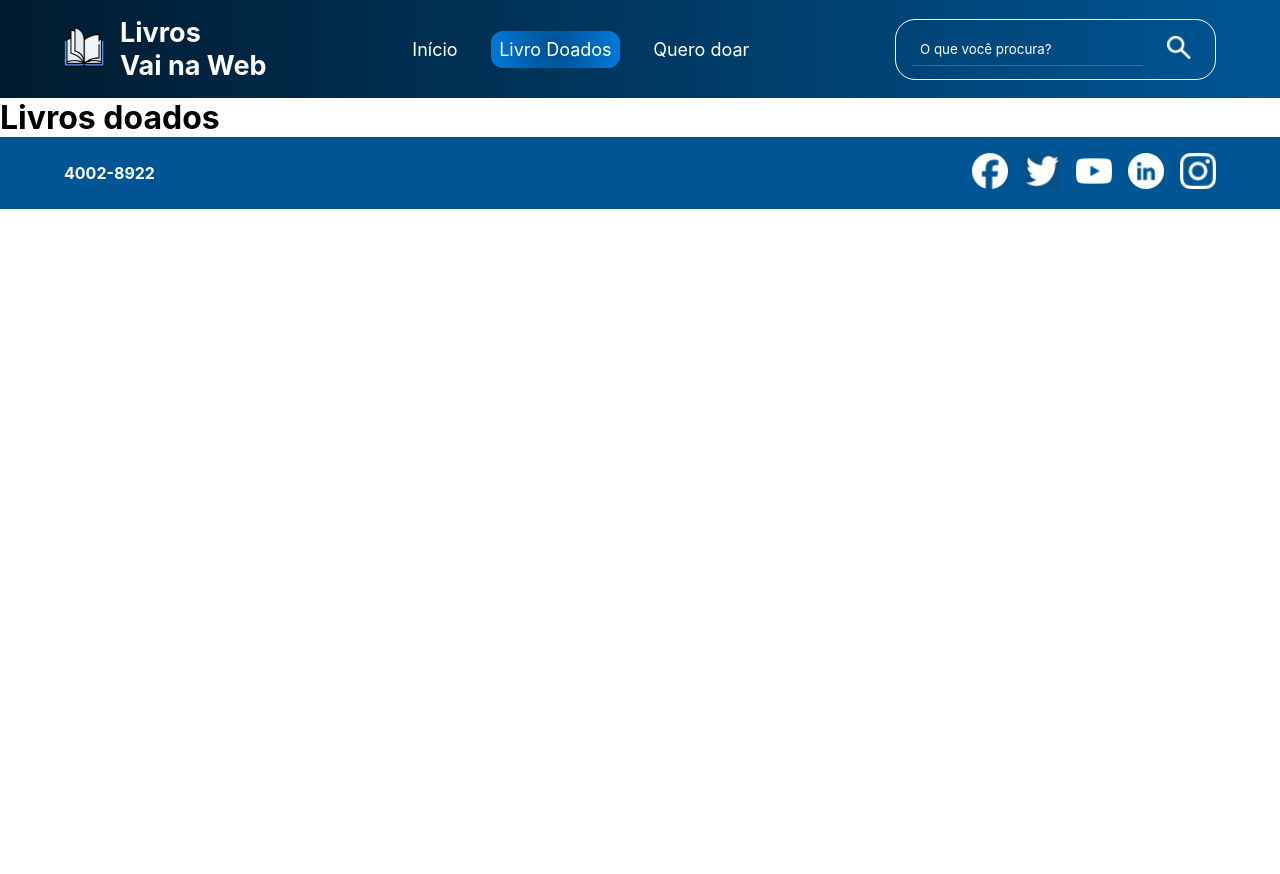
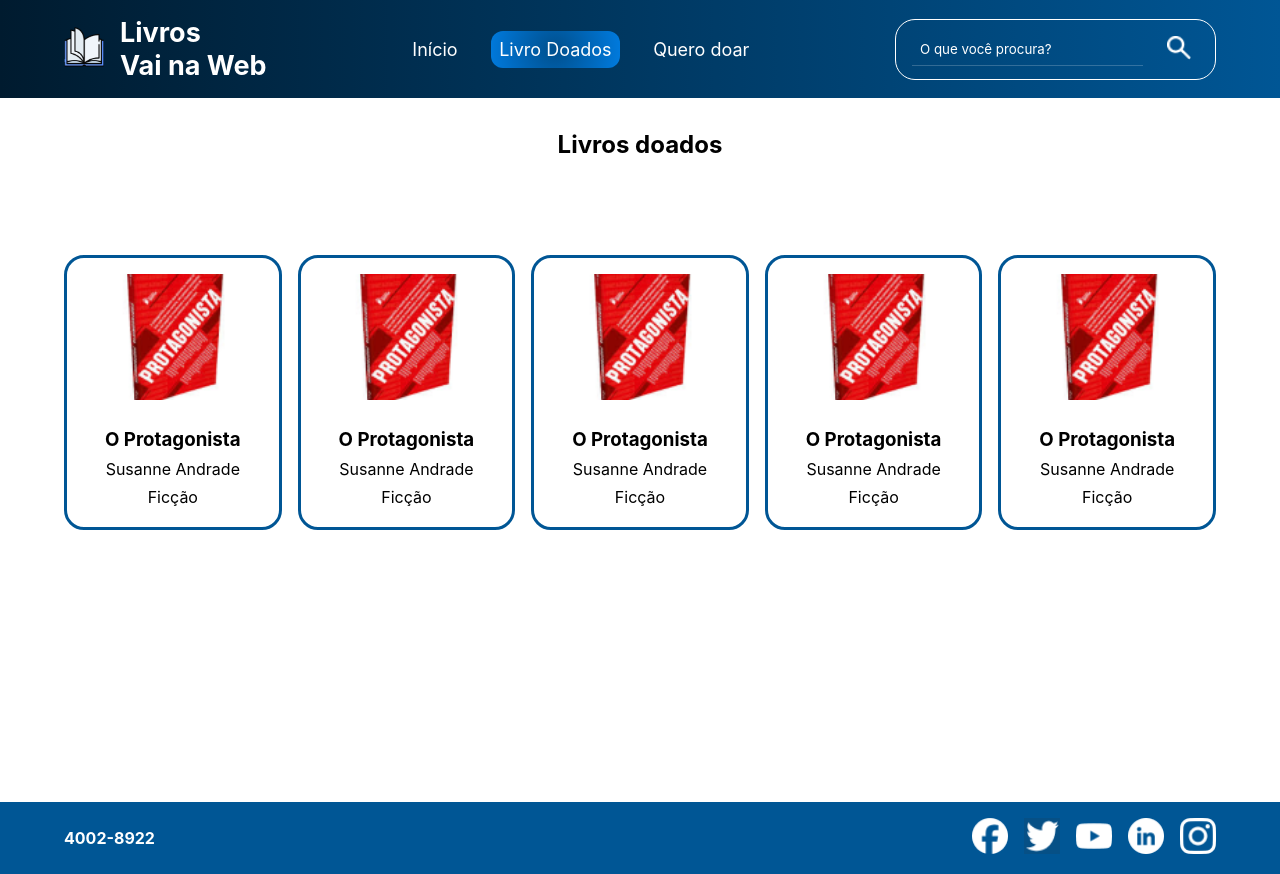
Before and after one commit to argelhr/VNW---desafio-final-mod-1, a React (Vite) app: page /livros_doados in a window 1280 px wide. Before the commit the page ends 800 px from the top, so only its background shows below. Built offline with nearby package versions, Linux system fonts and the light colour scheme.

Commit message:
feat: rota donate_books

```diff
--- a/src/routes/AppRoutes.jsx
+++ b/src/routes/AppRoutes.jsx
@@ -2,6 +2,7 @@ import { BrowserRouter as Router, Routes, Route } from "react-router-dom";
 import PageLayout from "../pages/PageLayout";
 import Home from "../pages/Home";
 import DonateBook from "../pages/DonateBook";
+import DonatedBooks from "../pages/DonatedBooks";
 import routes from "./routes";
 
 const AppRoutes = () => {
@@ -10,7 +11,7 @@ const AppRoutes = () => {
       <Routes>
         <Route path={routes.home} element={<PageLayout />}>
           <Route index element={<Home />} />
-          <Route path={routes.donate_books} element={<h1>Livros doados</h1>} />
+          <Route path={routes.donate_books} element={<DonatedBooks/>} />
           <Route path={routes.donate} element={<DonateBook />} />
         </Route>
         <Route path="*" element={<h1>404</h1>} />
```
